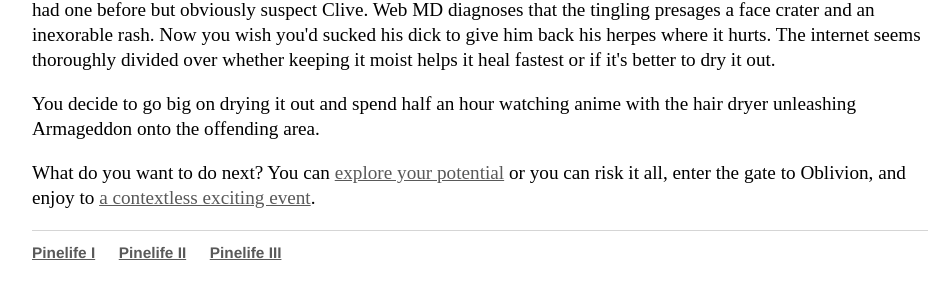
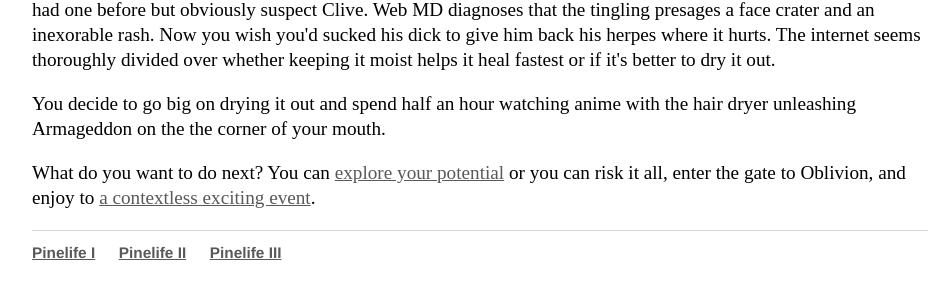
Before and after one commit to Pinelife/pinelife.github.io, a Jekyll site: the page built from Hellhole/Room8.html, in a window 1280 px wide. Shown: the part 128-427 px from the top of the page, without its empty margins (160-1111 px from the left). Built offline with Jekyll 4.4.1, drawn with Linux system fonts in a browser that asks for light colours.

Commit message:
Update Room8.html

```diff
--- a/Hellhole/Room8.html
+++ b/Hellhole/Room8.html
@@ -8,8 +8,8 @@
   The internet seems thoroughly divided over whether keeping it moist helps it heal fastest or if it's better to dry it out.
   </p>
 <p>
-  You decide to go big on drying it out and spend half an hour watching anime with the hair dryer unleashing Armageddon onto
-  the offending area.
+  You decide to go big on drying it out and spend half an hour watching anime with the hair dryer unleashing Armageddon on
+  the the corner of your mouth.
 </p>
 
 <p>What do you want to do next? You can <a href = "Room9.html">explore your potential</a> or you can
```
